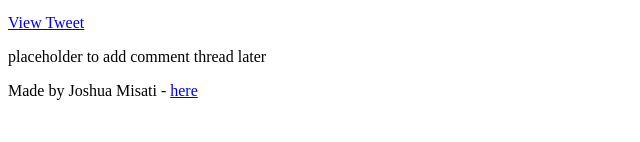
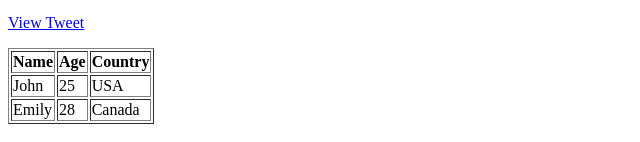
Before and after one commit to JoshuaMisati2002/My_First_Portfolio, a plain HTML site: page html_basic/index.html in a window 1280 px wide. Shown: the part 655-797 px from the top of the page, without its empty margins (0-640 px from the left). Drawn offline with Linux system fonts and the light colour scheme.

Commit message:
Added learners table to index.html

```diff
--- a/html_basic/index.html
+++ b/html_basic/index.html
@@ -6,7 +6,6 @@
 </head>
 <body>
 
-
   <header>
     <ul>
       <li><a href="index.html">Home</a></li>
@@ -14,9 +13,7 @@
     </ul>
   </header>
 
-
   <main>
-
 
     <article>
       <h1>Welcome to My Web Page</h1>
@@ -30,26 +27,28 @@
 
       <p>I study information tech.</p>
 
-
       <a href="https://alxafrica.com" target="_blank">
         <img src="https://i.ibb.co/gTDZZT8/ALX-Logo-07.png" alt="ALX Logo">
       </a>
 
-
       <p><a href="tweets.html">View Tweet</a></p>
-    </article>
 
 
-    <aside>
-      <p>placeholder to add comment thread later</p>
-    </aside>
-
-  </main>
-
-
-  <footer>
-    <p>Made by Joshua Misati - <a href="https://github.com/JoshuaMisati2002" target="_blank">here</a></p>
-  </footer>
-
-</body>
-</html>
+      <table border="1">
+        <thead>
+          <tr>
+            <th>Name</th>
+            <th>Age</th>
+            <th>Country</th>
+          </tr>
+        </thead>
+        <tbody>
+          <tr>
+            <td>John</td>
+            <td>25</td>
+            <td>USA</td>
+          </tr>
+          <tr>
+            <td>Emily</td>
+            <td>28</td>
+            <td>Canada</td>
```
